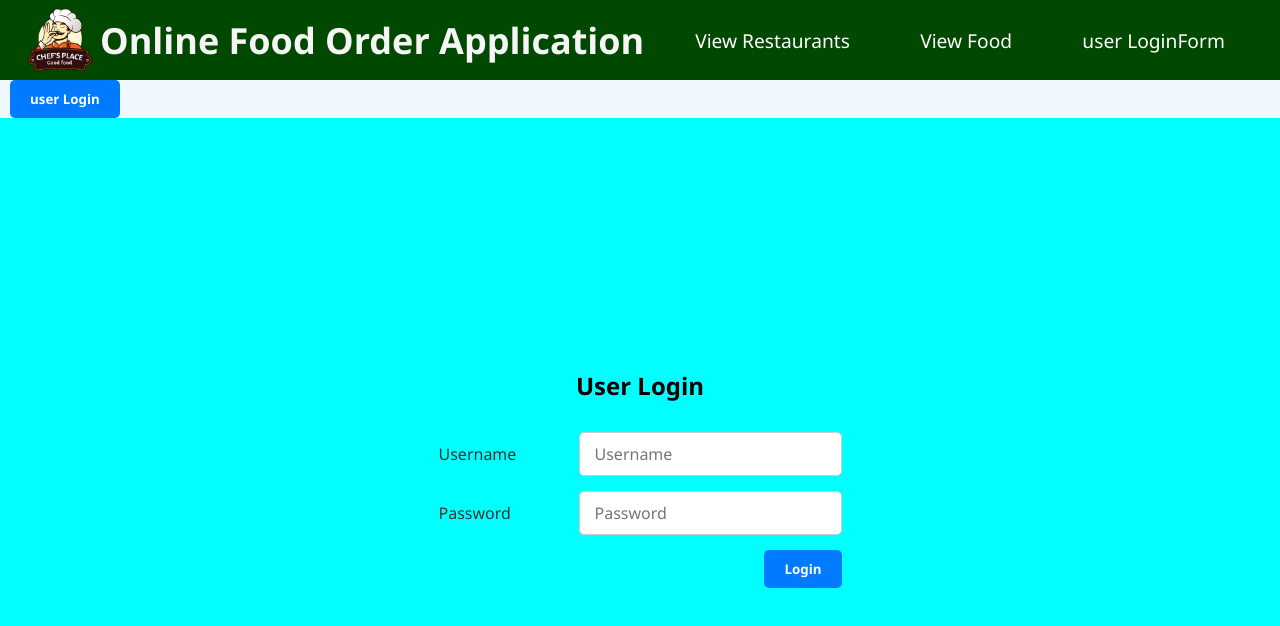
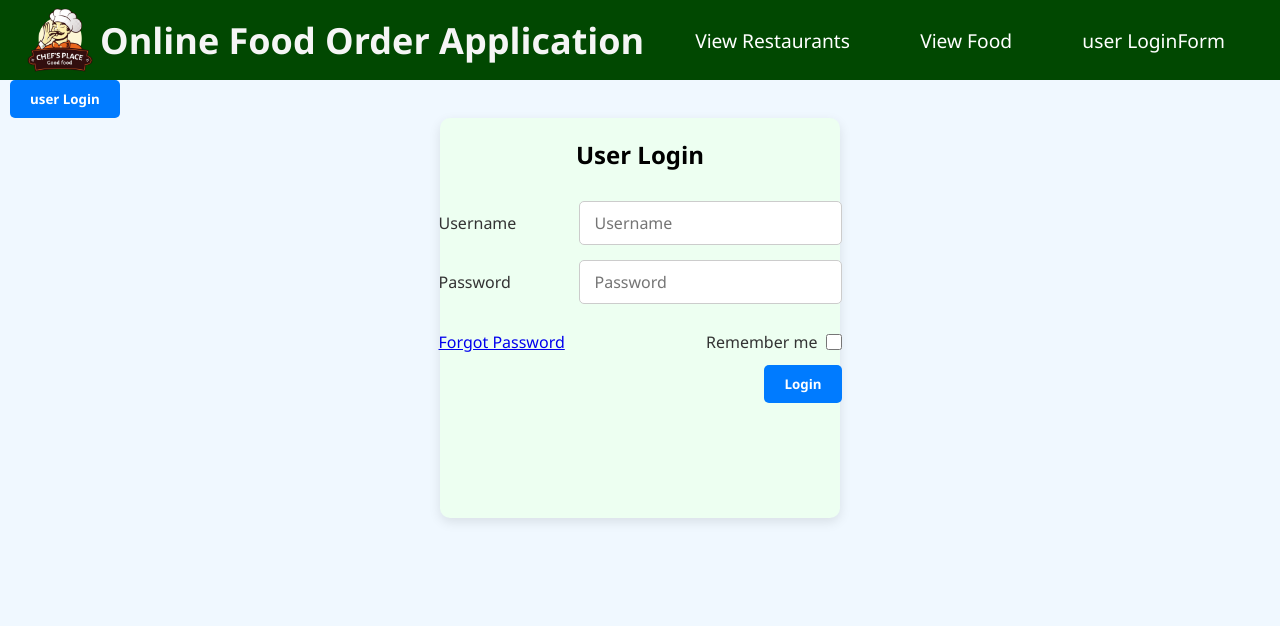
Before and after one commit to uzisharma/OnlineFoodOrderApp-FrontEnd, a React (Vite) app: page /login in a window 1280 px wide. Shown: the top 626 px of the page. Built offline with nearby package versions, Linux system fonts and the light colour scheme.

Commit message:
css refinement of login

```diff
--- a/src/components/Input.jsx
+++ b/src/components/Input.jsx
@@ -33,3 +33,12 @@ export function Button({ type = "submit", children, onClick }) {
     </button>
   );
 }
+
+export function CheckboxInput({ children, onChange }) {
+  return (
+    <label className="checkbox-label">
+      {children}
+      <input type="checkbox" onChange={onChange} />
+    </label>
+  );
+}
--- a/src/components/LoginForm.jsx
+++ b/src/components/LoginForm.jsx
@@ -1,6 +1,7 @@
 import { useState } from "react";
-import Input, { Button } from "./Input";
+import Input, { Button, CheckboxInput } from "./Input";
 import "./style/LoginForm.css";
+import { Link } from "react-router";
 
 export default function LoginForm({ title, role, onClick }) {
   const [formData, setFormData] = useState();
@@ -14,6 +15,10 @@ export default function LoginForm({ title, role, onClick }) {
     const index = 1;
     setFormData(() => ({ [index]: val }));
     console.log(formData);
+  };
+
+  const onChangeHandler = (e) => {
+    console.log(e.target.checked);
   };
 
   return (
@@ -37,6 +42,12 @@ export default function LoginForm({ title, role, onClick }) {
           type="password"
           changeFun={changeFun}
         />
+        <div className="check-container">
+          <Link to={"/"}>Forgot Password</Link>
+          <CheckboxInput onChange={onChangeHandler}>
+            <span>Remember me</span>
+          </CheckboxInput>
+        </div>
         <div className="btn-container">
           <Button onClick={onClick} type="submit">
             {titleDisp}
--- a/src/components/style/Input.css
+++ b/src/components/style/Input.css
@@ -30,6 +30,17 @@ input[type="password"] {
   }
 }
 
+.checkbox-label{
+  display: flex;
+  justify-content: flex-end;
+  align-items: center;
+  gap: 8px;
+}
+.checkbox-label input[type="checkbox"]{
+  height: 16px;
+  width: 16px;
+  cursor: pointer;
+}
 
 #address {
   height: 100px;
--- a/src/components/style/LoginForm.css
+++ b/src/components/style/LoginForm.css
@@ -1,11 +1,18 @@
 .login-wrapper {
   display: flex;
   flex-direction: column;
-  justify-content: center;
+  /* justify-content: center; */
   align-items: center;
-  background-color: aqua;
-  /* width: 500px; */
-  height: 90vh;
+  background-color: rgb(237, 255, 241);
+  box-shadow: 0 4px 12px rgba(0, 0, 0, 0.1);
+  max-width: 400px;
+  height: 400px;
+  margin: auto;
+  border-radius: 10px;
+}
+.login-wrapper>header{
+  align-self: center;
+  margin-top: 20px;
 }
 
 .login-container {
@@ -25,3 +32,11 @@
 .btn-container .btn-submit{
 margin-right: -10px;
 }
+
+.check-container{
+  display: flex;
+  width: 100%;
+  justify-content: space-between;
+  align-items: center;
+  margin: 12px 0;
+}
--- a/src/pages/LoginOrRegister.jsx
+++ b/src/pages/LoginOrRegister.jsx
@@ -4,13 +4,14 @@ import LoginForm from "../components/LoginForm";
 
 export default function LoginOrRegister({ role, setRole }) {
   const navigate = useNavigate();
+  const titleDisp = role.charAt(0).toUpperCase() + role.slice(1);
   const handleSubmit = () => {
     navigate("/user-page");
   };
 
   return (
     <>
-      {<title>{role}</title>}
+      {<title>{titleDisp}</title>}
       <Button
         onClick={() => (role === "user" ? setRole("admin") : setRole("user"))}
       >
```
